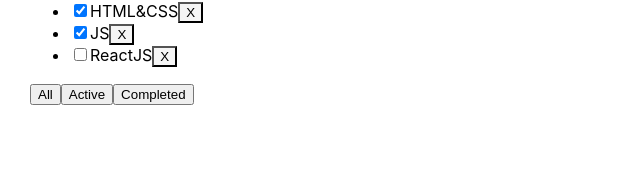
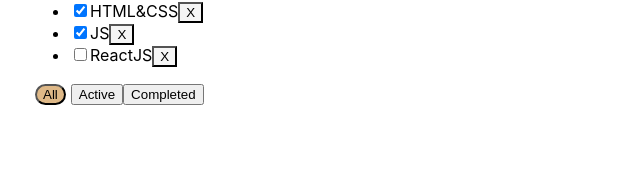
Before and after one commit to GeorgeUsynin/todolist-react-redux-12lessons, a React (Create React App) app: page / in a window 1280 px wide. Shown: the part 127-300 px from the top of the page, without its empty margins (0-640 px from the left). Built offline with nearby package versions, Linux system fonts and the light colour scheme.

Commit message:
commit add checkbox toggle, error if empty string, change button background when button active (lesson4)

```diff
--- a/src/App.css
+++ b/src/App.css
@@ -1,12 +1,28 @@
 .App {
-  padding: 30px;
-  display: flex;
+    padding: 30px;
+    display: flex;
 }
 
 .App > div {
-  margin-right: 50px;
+    margin-right: 50px;
 }
 
-.btn-remove{
-  background-color: whitesmoke;
+.btn-remove {
+    background-color: whitesmoke;
 }
+
+.active_filter {
+    background-color: burlywood;
+    border-radius: 20px;
+    margin: 0 5px;
+    outline: none;
+}
+
+.input_error{
+    border: solid red 1px;
+    outline: none;
+}
+
+.error{
+    color: red;
+}
--- a/src/App.tsx
+++ b/src/App.tsx
@@ -2,6 +2,7 @@
 import './App.css';
 import {Todolist} from "./Todolist";
 import {v1} from "uuid";
+import {isBoolean} from "util";
 
 export type TodolistTaskType = {
     id: string;
@@ -35,6 +36,17 @@
 
     }
 
+    function changeTaskStatus (taskID: string, newIsDone: boolean) {
+        const updatedTasks = tasks.map(t => {
+            if (t.id === taskID) {
+                return {...t, isDone: newIsDone}
+            }
+            return t
+        })
+        setTasks(updatedTasks)
+
+    }
+
     //const todoListFilter: FilterValuesType = "all";
 
     const [todoListFilter, setTodoListFilter] = useState<FilterValuesType>("all")
@@ -47,9 +59,9 @@
     function getTasksForTodoList() {
         switch (todoListFilter) {
             case "active":
-                return tasks.filter(t => t.isDone === false)
+                return tasks.filter(t => !t.isDone)
             case "completed":
-                return tasks.filter(t => t.isDone === true)
+                return tasks.filter(t => t.isDone)
             default:
                 return tasks
         }
@@ -63,6 +75,8 @@
                       changeTodoListFilter={changeTodoListFilter}
                       removeTask={removeTask}
                       addTask={addTask}
+                      filter={todoListFilter}
+                      changeTaskStatus={changeTaskStatus}
             />
 
         </div>
--- a/src/Todolist.tsx
+++ b/src/Todolist.tsx
@@ -7,19 +7,24 @@
     changeTodoListFilter: (newFilterValue: FilterValuesType) => void
     removeTask: (taskID: string) => void
     addTask: (title: string) => void
+    filter: FilterValuesType
+    changeTaskStatus: (taskID: string, newIsDone: boolean) => void
 };
 
 
 export function Todolist(props: TodolistPropsType) {
 
     const [title, setTitle] = useState<string>("")
-
+    const [error, setError] = useState<string | null>(null)
 
     const tasks = props.tasks.map(t => {
         const removeTask = () => props.removeTask(t.id)
+        const changeTaskStatus = (e: ChangeEvent<HTMLInputElement>) => props.changeTaskStatus(t.id, e.currentTarget.checked)
         return (
             <li key={t.id}>
-                <input type="checkbox" checked={t.isDone}/>
+                <input
+                    onChange={changeTaskStatus}
+                    type="checkbox" checked={t.isDone}/>
                 <span>{t.title}</span>
                 <button className="btn-remove" onClick={removeTask}>X</button>
             </li>
@@ -32,16 +37,31 @@
     const setCompletedFilterValue = () => {
         props.changeTodoListFilter("completed")
     }
-    const changeTitle = (e: ChangeEvent<HTMLInputElement>) => setTitle(e.currentTarget.value)
+    const changeTitle = (e: ChangeEvent<HTMLInputElement>) => {
+        setError(null)
+        setTitle(e.currentTarget.value)
+    }
     const onKeyPressAddTask = (e: KeyboardEvent<HTMLInputElement>) => {
         if (e.key === "Enter") {
             onAddTask()
         }
     }
     const onAddTask = () => {
-        props.addTask(title)
+
+        const trimmedTitle = title.trim()
+
+        if (trimmedTitle) {
+            props.addTask(trimmedTitle)
+        }else{
+            setError('Title is required !')
+        }
         setTitle("")
     }
+
+    const active_filter_all = props.filter === 'all' ? 'active_filter' : ''
+    const active_filter_active = props.filter === 'active' ? 'active_filter' : ''
+    const active_filter_completed = props.filter === 'completed' ? 'active_filter' : ''
+    const errorMessage = error && <div className={'error'}>{error}</div>
 
     return (
         <div>
@@ -51,16 +71,18 @@
                     value={title}
                     onChange={changeTitle}
                     onKeyPress={onKeyPressAddTask}
+                    className={error ? 'input_error' : ''}
                 />
                 <button onClick={onAddTask}>+</button>
+                {errorMessage}
             </div>
             <ul>
                 {tasks}
             </ul>
             <div>
-                <button onClick={setAllFilterValue}>All</button>
-                <button onClick={setActiveFilterValue}>Active</button>
-                <button onClick={setCompletedFilterValue}>Completed</button>
+                <button className={active_filter_all} onClick={setAllFilterValue}>All</button>
+                <button className={active_filter_active} onClick={setActiveFilterValue}>Active</button>
+                <button className={active_filter_completed} onClick={setCompletedFilterValue}>Completed</button>
             </div>
         </div>
     );
```
